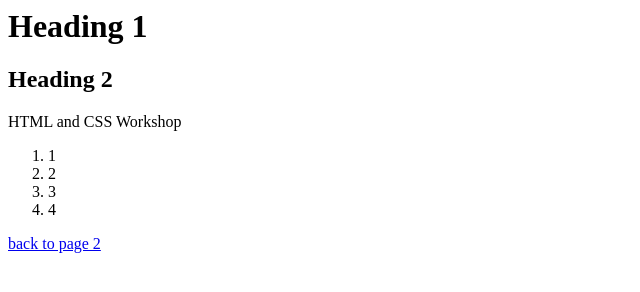
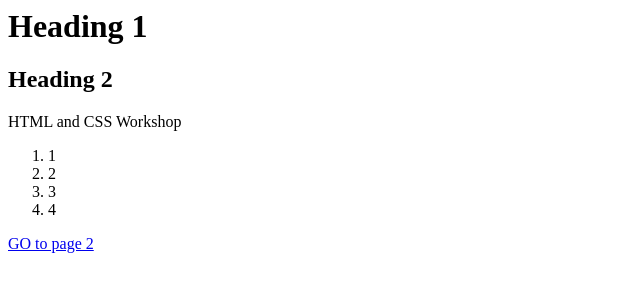
Before and after one commit to oarusoft/oarusoft.github.io, a plain HTML site: page index.html in a window 1280 px wide. Shown: the full height of the page, 0-640 px from the left. Drawn offline with Linux system fonts and the light colour scheme.

Commit message:
Update index.html

```diff
--- a/index.html
+++ b/index.html
@@ -18,7 +18,7 @@
 
     </ol>
 
-    <a href="page2.html"> back to page 2</a>
+    <a href="page2.html"> GO to page 2</a>
 
 
   </body>
```
